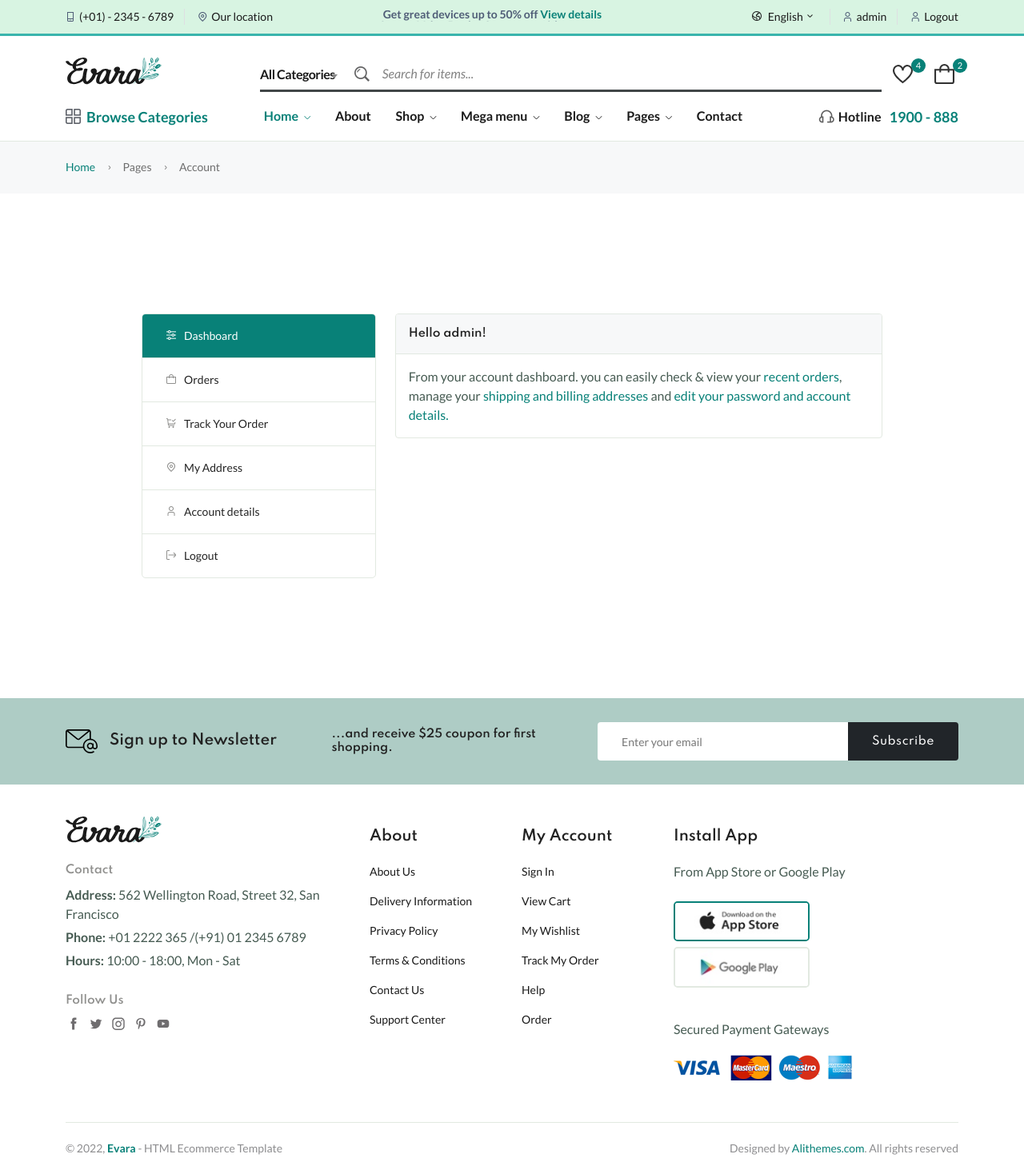
After one commit to Sawjal-sikder/E-Commerce-Website-CIT, a Django app: page /dashboard/ in a window 1280 px wide. The commit adds this page. Shown: the whole page at 80% size. Run offline with Django 5.2, Linux system fonts and the light colour scheme; a user stored in the database is signed in; some libraries are stand-ins or nearby versions; some web fonts are replaced.

Commit message:
login requer

```diff
--- /dev/null
+++ b/ecommerce/dashboard/templates/dashboard.html
@@ -0,0 +1,210 @@
+{% extends 'base.html' %}
+{% load static %}
+{% block title %}Dashboard Pages{% endblock  %}
+{% block body %}
+
+    <main class="main">
+        <div class="page-header breadcrumb-wrap">
+            <div class="container">
+                <div class="breadcrumb">
+                    <a href="index.html" rel="nofollow">Home</a>
+                    <span></span> Pages
+                    <span></span> Account
+                </div>
+            </div>
+        </div>
+        <section class="pt-150 pb-150">
+            <div class="container">
+                <div class="row">
+                    <div class="col-lg-10 m-auto">
+                        <div class="row">
+                            <div class="col-md-4">
+                                <div class="dashboard-menu">
+                                    <ul class="nav flex-column" role="tablist">
+                                        <li class="nav-item">
+                                            <a class="nav-link active" id="dashboard-tab" data-bs-toggle="tab" href="#dashboard" role="tab" aria-controls="dashboard" aria-selected="false"><i class="fi-rs-settings-sliders mr-10"></i>Dashboard</a>
+                                        </li>
+                                        <li class="nav-item">
+                                            <a class="nav-link" id="orders-tab" data-bs-toggle="tab" href="#orders" role="tab" aria-controls="orders" aria-selected="false"><i class="fi-rs-shopping-bag mr-10"></i>Orders</a>
+                                        </li>
+                                        <li class="nav-item">
+                                            <a class="nav-link" id="track-orders-tab" data-bs-toggle="tab" href="#track-orders" role="tab" aria-controls="track-orders" aria-selected="false"><i class="fi-rs-shopping-cart-check mr-10"></i>Track Your Order</a>
+                                        </li>
+                                        <li class="nav-item">
+                                            <a class="nav-link" id="address-tab" data-bs-toggle="tab" href="#address" role="tab" aria-controls="address" aria-selected="true"><i class="fi-rs-marker mr-10"></i>My Address</a>
+                                        </li>
+                                        <li class="nav-item">
+                                            <a class="nav-link" id="account-detail-tab" data-bs-toggle="tab" href="#account-detail" role="tab" aria-controls="account-detail" aria-selected="true"><i class="fi-rs-user mr-10"></i>Account details</a>
+                                        </li>
+                                        <li class="nav-item">
+                                            <a class="nav-link" href="{% url 'logout'%}"><i class="fi-rs-sign-out mr-10"></i>Logout</a>
+                                        </li>
+                                    </ul>
+                                </div>
+                            </div>
+                            <div class="col-md-8">
+                                <div class="tab-content dashboard-content">
+                                    <div class="tab-pane fade active show" id="dashboard" role="tabpanel" aria-labelledby="dashboard-tab">
+                                        <div class="card">
+                                            <div class="card-header">
+                                                <h5 class="mb-0">Hello {{user.username}}! </h5>
+                                            </div>
+                                            <div class="card-body">
+                                                <p>From your account dashboard. you can easily check &amp; view your <a href="#">recent orders</a>, manage your <a href="#">shipping and billing addresses</a> and <a href="#">edit your password and account details.</a></p>
+                                            </div>
+                                        </div>
+                                    </div>
+                                    <div class="tab-pane fade" id="orders" role="tabpanel" aria-labelledby="orders-tab">
+                                        <div class="card">
+                                            <div class="card-header">
+                                                <h5 class="mb-0">Your Orders</h5>
+                                            </div>
+                                            <div class="card-body">
+                                                <div class="table-responsive">
+                                                    <table class="table">
+                                                        <thead>
+                                                            <tr>
+                                                                <th>Order</th>
+                                                                <th>Date</th>
+                                                                <th>Status</th>
+                                                                <th>Total</th>
+                                                                <th>Actions</th>
+                                                            </tr>
+                                                        </thead>
+                                                        <tbody>
+                                                            <tr>
+                                                                <td>#1357</td>
+                                                                <td>March 45, 2020</td>
+                                                                <td>Processing</td>
+                                                                <td>$125.00 for 2 item</td>
+                                                                <td><a href="#" class="btn-small d-block">View</a></td>
+                                                            </tr>
+                                                            <tr>
+                                                                <td>#2468</td>
+                                                                <td>June 29, 2020</td>
+                                                                <td>Completed</td>
+                                                                <td>$364.00 for 5 item</td>
+                                                                <td><a href="#" class="btn-small d-block">View</a></td>
+                                                            </tr>
+                                                            <tr>
+                                                                <td>#2366</td>
+                                                                <td>August 02, 2020</td>
+                                                                <td>Completed</td>
+                                                                <td>$280.00 for 3 item</td>
+                                                                <td><a href="#" class="btn-small d-block">View</a></td>
+                                                            </tr>
+                                                        </tbody>
+                                                    </table>
+                                                </div>
+                                            </div>
+                                        </div>
+                                    </div>
+                                    <div class="tab-pane fade" id="track-orders" role="tabpanel" aria-labelledby="track-orders-tab">
+                                        <div class="card">
+                                            <div class="card-header">
+                                                <h5 class="mb-0">Orders tracking</h5>
+                                            </div>
+                                            <div class="card-body contact-from-area">
+                                                <p>To track your order please enter your OrderID in the box below and press "Track" button. This was given to you on your receipt and in the confirmation email you should have received.</p>
+                                                <div class="row">
+                                                    <div class="col-lg-8">
+                                                        <form class="contact-form-style mt-30 mb-50" action="#" method="post">
+                                                            <div class="input-style mb-20">
+                                                                <label>Order ID</label>
+                                                                <input name="order-id" placeholder="Found in your order confirmation email" type="text" class="square">
+                                                            </div>
+                                                            <div class="input-style mb-20">
+                                                                <label>Billing email</label>
+                                                                <input name="billing-email" placeholder="Email you used during checkout" type="email" class="square">
+                                                            </div>
+                                                            <button class="submit submit-auto-width" type="submit">Track</button>
+                                                        </form>
+                                                    </div>
+                                                </div>
+                                            </div>
+                                        </div>
+                                    </div>
+                                    <div class="tab-pane fade" id="address" role="tabpanel" aria-labelledby="address-tab">
+                                        <div class="row">
+                                            <div class="col-lg-6">
+                                                <div class="card mb-3 mb-lg-0">
+                                                    <div class="card-header">
+                                                        <h5 class="mb-0">Billing Address</h5>
+                                                    </div>
+                                                    <div class="card-body">
+                                                        <address>3522 Interstate<br> 75 Business Spur,<br> Sault Ste. <br>Marie, MI 49783</address>
+                                                        <p>New York</p>
+                                                        <a href="#" class="btn-small">Edit</a>
+                                                    </div>
+                                                </div>
+                                            </div>
+                                            <div class="col-lg-6">
+                                                <div class="card">
+                                                    <div class="card-header">
+                                                        <h5 class="mb-0">Shipping Address</h5>
+                                                    </div>
+                                                    <div class="card-body">
+                                                        <address>4299 Express Lane<br>
+                                                            Sarasota, <br>FL 34249 USA <br>Phone: 1.941.227.4444</address>
+                                                        <p>Sarasota</p>
+                                                        <a href="#" class="btn-small">Edit</a>
+                                                    </div>
+                                                </div>
+                                            </div>
+                                        </div>
+                                    </div>
+                                    <div class="tab-pane fade" id="account-detail" role="tabpanel" aria-labelledby="account-detail-tab">
+                                        <div class="card">
+                                            <div class="card-header">
+                                                <h5>Account Details</h5>
+                                            </div>
+                                            <div class="card-body">
+                                                <p>Already have an account? <a href="page-login-register.html">Log in instead!</a></p>
+                                                <form method="post" name="enq">
+                                                    <div class="row">
+                                                        <div class="form-group col-md-6">
+                                                            <label>First Name <span class="required">*</span></label>
+                                                            <input required="" class="form-control square" name="name" type="text" value="{{user.first_name}}" >
+                                                        </div>
+                                                        <div class="form-group col-md-6">
+                                                            <label>Last Name <span class="required">*</span></label>
+                                                            <input required="" class="form-control square" name="phone">
+                                                        </div>
+                                                        <div class="form-group col-md-12">
+                                                            <label>Display Name <span class="required">*</span></label>
+                                                            <input required="" class="form-control square" name="dname" type="text">
+                                                        </div>
+                                                        <div class="form-group col-md-12">
+                                                            <label>Email Address <span class="required">*</span></label>
+                                                            <input required="" class="form-control square" name="email" type="email">
+                                                        </div>
+                                                        <div class="form-group col-md-12">
+                                                            <label>Current Password <span class="required">*</span></label>
+                                                            <input required="" class="form-control square" name="password" type="password">
+                                                        </div>
+                                                        <div class="form-group col-md-12">
+                                                            <label>New Password <span class="required">*</span></label>
+                                                            <input required="" class="form-control square" name="npassword" type="password">
+                                                        </div>
+                                                        <div class="form-group col-md-12">
+                                                            <label>Confirm Password <span class="required">*</span></label>
+                                                            <input required="" class="form-control square" name="cpassword" type="password">
+                                                        </div>
+                                                        <div class="col-md-12">
+                                                            <button type="submit" class="btn btn-fill-out submit" name="submit" value="Submit">Save</button>
+                                                        </div>
+                                                    </div>
+                                                </form>
+                                            </div>
+                                        </div>
+                                    </div>
+                                </div>
+                            </div>
+                        </div>
+                    </div>
+                </div>
+            </div>
+        </section>
+    </main>
+
+{% endblock  %}
--- /dev/null
+++ b/ecommerce/dashboard/urls.py
@@ -0,0 +1,7 @@
+from django.urls import path
+from . import views
+
+urlpatterns = [
+    path('', views.dashboard, name='dashboard'),
+
+]
--- a/ecommerce/dashboard/views.py
+++ b/ecommerce/dashboard/views.py
@@ -1,3 +1,9 @@
 from django.shortcuts import render
+from django.contrib.auth.decorators import login_required
+from django.contrib.auth.models import User
 
 # Create your views here.
+@login_required(login_url='user_login')
+def dashboard(request):
+    user = request.user
+    return render(request,'dashboard.html',locals())
--- a/ecommerce/ecommerce/urls.py
+++ b/ecommerce/ecommerce/urls.py
@@ -8,7 +8,7 @@ urlpatterns = [
     path('admin/', admin.site.urls),
     path('', include('home.urls')),
     path('accounts/', include('accounts.urls')),
-    # path('dashboard/', include('dashboard.urls')),
+    path('dashboard/', include('dashboard.urls')),
 ]
 
 
--- a/ecommerce/home/views.py
+++ b/ecommerce/home/views.py
@@ -1,5 +1,7 @@
 from django.shortcuts import render
+from django.contrib.auth.decorators import login_required
 
 # Create your views here.
+@login_required(login_url='user_login')
 def home(request):
     return render(request, 'home.html')
--- a/ecommerce/templates/header.html
+++ b/ecommerce/templates/header.html
@@ -38,7 +38,8 @@
                             {%if not user.is_authenticated  %}
                             <li><i class="fi-rs-user"></i><a href="{% url 'user_login' %}">Log In / Sign Up</a></li>
                             {%else%}
-                            <li>{{user.username}}</li>
+
+                            <li><i class="fi-rs-user"></i><a href="{% url 'dashboard' %}">{{user.username}}</a></li>
                             <li><i class="fi-rs-user"></i><a href="{% url 'logout' %}">Logout</a></li>
                             {% endif %}
                         </ul>
--- a/evara-frontend/evara-frontend/page-account.html
+++ b/evara-frontend/evara-frontend/page-account.html
@@ -429,6 +429,8 @@
             </div>
         </div>
     </div>
+
+
     <main class="main">
         <div class="page-header breadcrumb-wrap">
             <div class="container">
```
Also changed, not shown: ecommerce/db.sqlite3.
